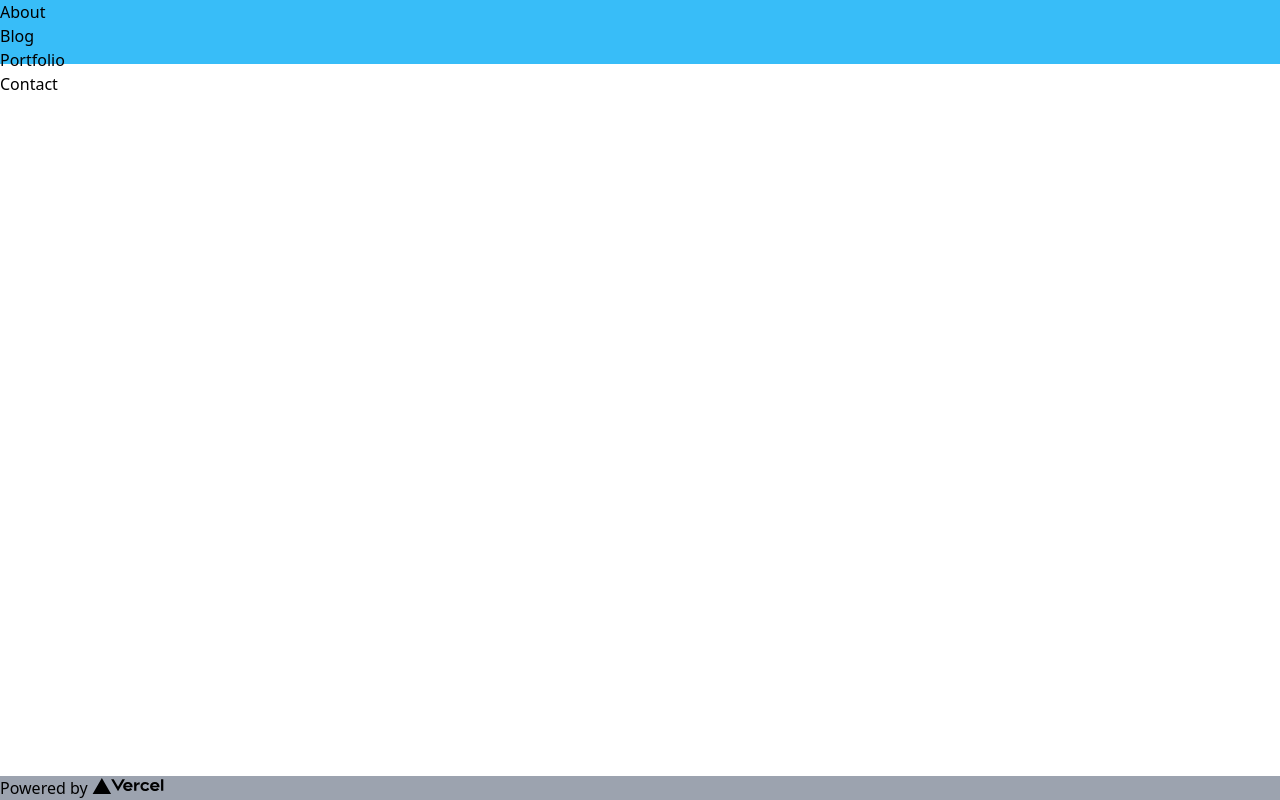
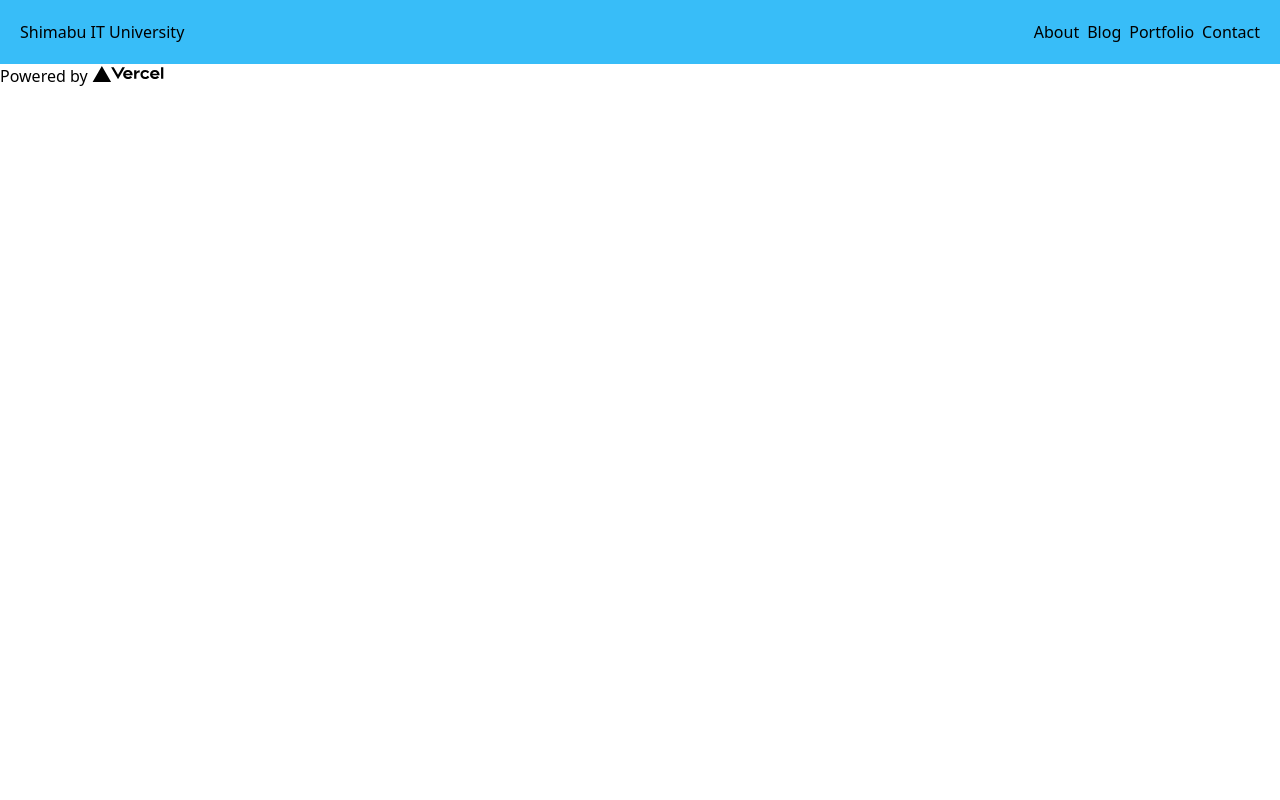
Before and after one commit to oshita-n/qin_portfilio, a Next.js app: page / in a window 1280 px wide. Built offline with nearby package versions, Linux system fonts and the light colour scheme.

Commit message:
🔨 ヘッダーの調整

```diff
--- a/src/pages/index.tsx
+++ b/src/pages/index.tsx
@@ -1,6 +1,6 @@
 import type { NextPage } from 'next'
 
-import { Footer } from '../components/Footer'
+import { Footer } from '../layout/Footer'
 import Head from 'next/head'
 
 const Home: NextPage = () => {
@@ -12,12 +12,13 @@ const Home: NextPage = () => {
         <link rel="icon" href="/favicon.ico" />
       </Head>
 
-      <header className='w-screen h-16 bg-sky-400'>
-        <ul>
-          <li><a href='#'>About</a></li>
-          <li><a href='#'>Blog</a></li>
-          <li><a href='#'>Portfolio</a></li>
-          <li><a href='#'>Contact</a></li>
+      <header className='flex w-screen h-16 bg-sky-400'>
+        <h1 className='text-left mt-5 ml-5'>Shimabu IT University</h1>
+        <ul className='flex ml-auto mt-5 mr-5'>
+            <li className='ml-2'><a href='#'>About</a></li>
+            <li className='ml-2'><a href='#'>Blog</a></li>
+            <li className='ml-2'><a href='#'>Portfolio</a></li>
+            <li className='ml-2'><a href='#'>Contact</a></li>
         </ul>
       </header>
 
```
Also changed, not shown: src/layout/Footer.tsx (renamed from src/components/Footer.tsx).
